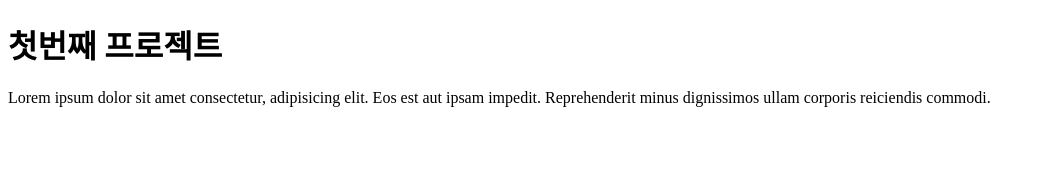
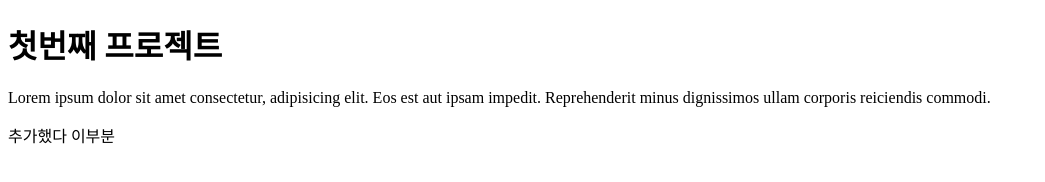
Before and after one commit to suhyun92/01-project, a plain HTML site: page index.html in a window 1280 px wide. Shown: the whole page, without its empty margins (0-1045 px from the left). Drawn offline with Linux system fonts and the light colour scheme.

Commit message:
second commit

```diff
--- a/index.html
+++ b/index.html
@@ -10,5 +10,7 @@
     <h1>첫번째 프로젝트</h1>
     <p>Lorem ipsum dolor sit amet consectetur, adipisicing elit. Eos est aut ipsam impedit. Reprehenderit minus
         dignissimos ullam corporis reiciendis commodi.</p>
+    <span>추가했다 이부분</span>
+
 </body>
 </html>
```
